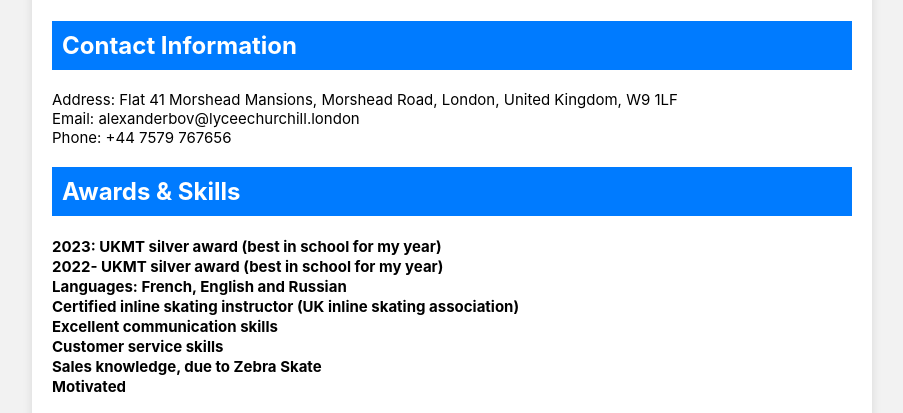
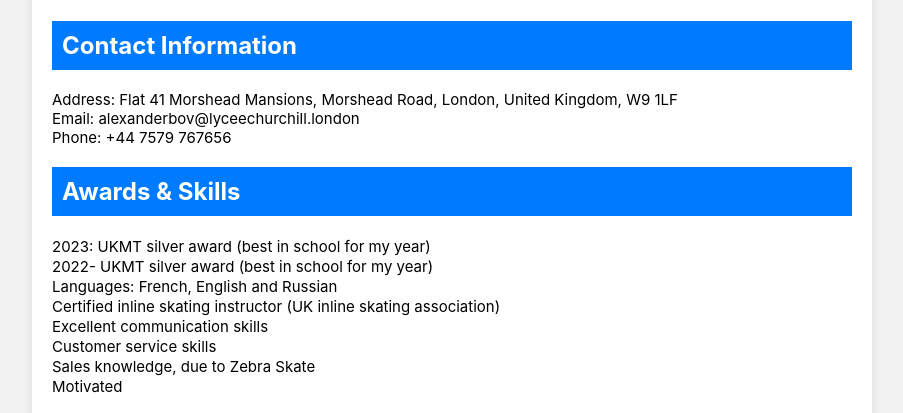
Before and after one commit to Motya01/Nsi, a plain HTML site: page cv.html in a window 1280 px wide. Shown: the part 376-789 px from the top of the page, without its empty margins (188-1091 px from the left). Drawn offline with Linux system fonts and the light colour scheme.

Commit message:
Update cv.html

```diff
--- a/cv.html
+++ b/cv.html
@@ -51,7 +51,7 @@
             margin-bottom: 10px;
         }
 
-        .section b {
+        .section c {
             font-size: 15px;
             margin-bottom: 10px;
         }
@@ -99,7 +99,7 @@
         <div class="section">
             <h2>Awards & Skills </h2>
             <ul>
-               <b>
+                <c>
                     2023: UKMT silver award (best in school for my year)
                     <br>2022- UKMT silver award (best in school  for my  year)
                     <br>Languages: French, English and Russian
@@ -108,7 +108,7 @@
                     <br>Customer service skills
                     <br>Sales knowledge, due to Zebra Skate
                     <br>Motivated
-               </b>
+                </c>
             </ul>
         </div>
 
```
